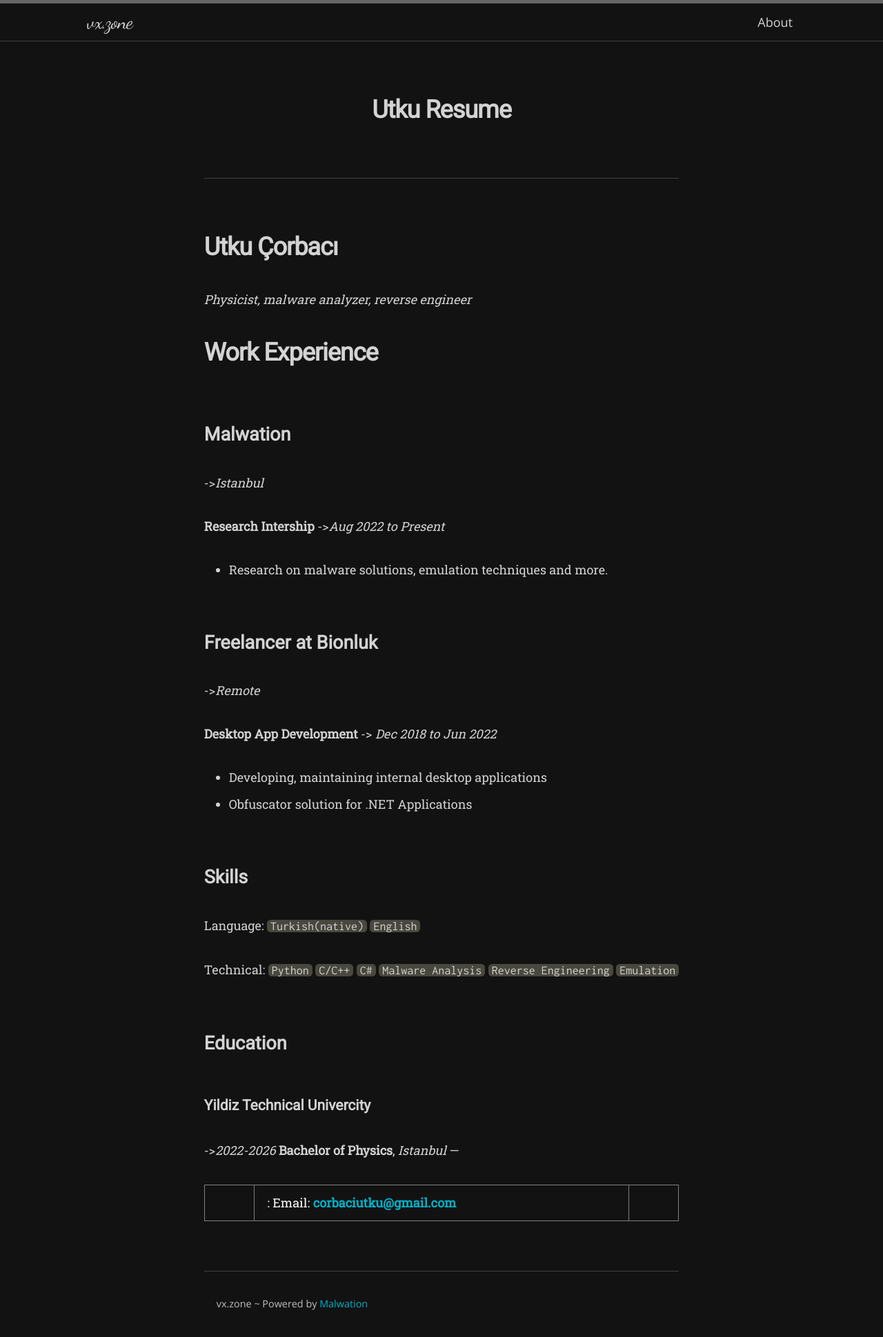
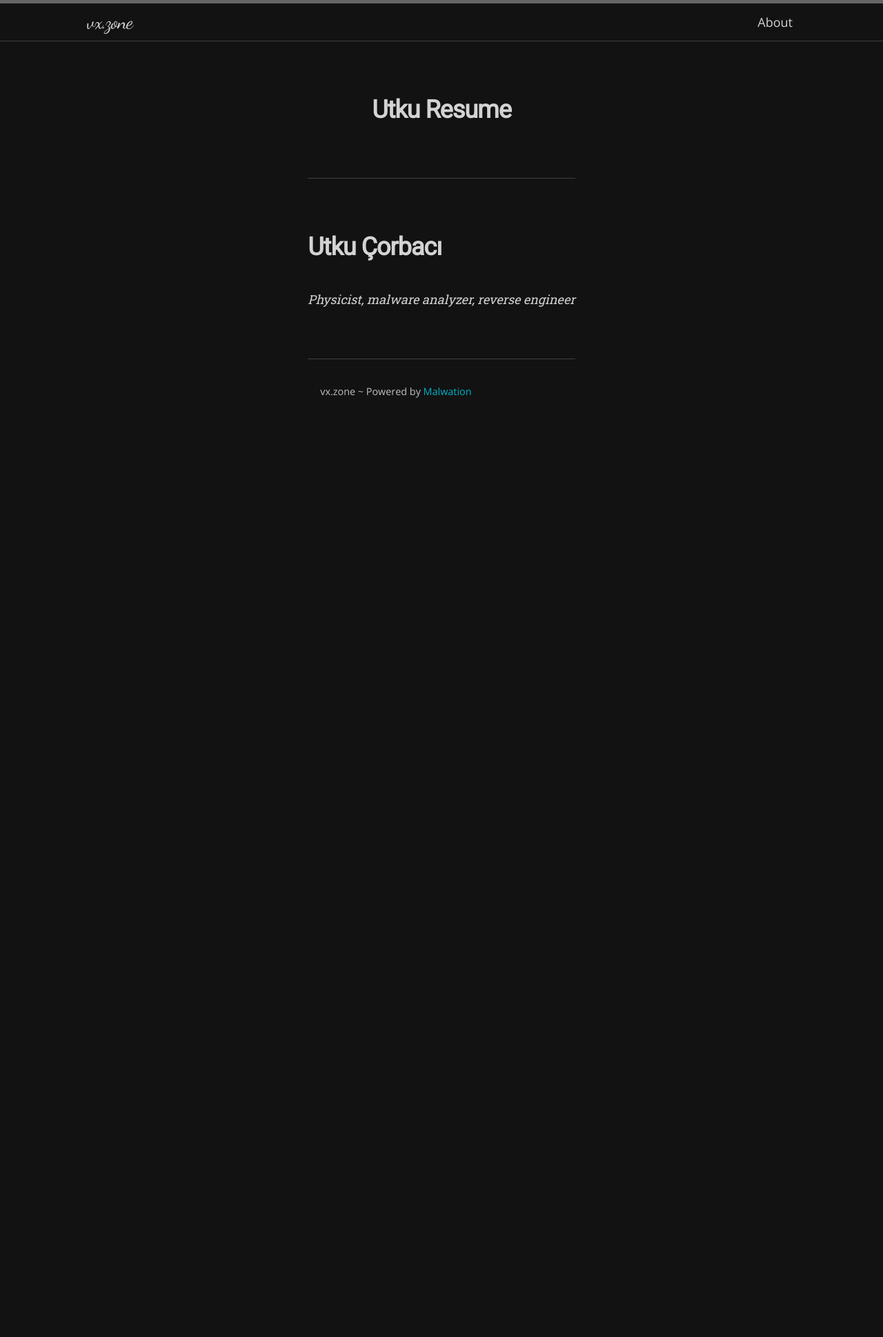
Before and after one commit to vx-zone/vx-zone.github.io, a Jekyll site: the page built from utku.md, in a window 1280 px wide. Shown: the top 1939 px of the page at 69% size. Built offline with Jekyll 4.4.1, drawn with Linux system fonts in a browser that asks for light colours; nearby versions of some CDN libraries; some web fonts are replaced.

Commit message:
Update utku.md

```diff
--- a/utku.md
+++ b/utku.md
@@ -7,36 +7,3 @@ permalink: /utku/
 # **Utku Çorbacı**
 
 _Physicist, malware analyzer, reverse engineer_
-
-# Work Experience
-## Malwation
-->_Istanbul_
-
-**Research Intership**
-->_Aug 2022 to Present_
-
-- Research on malware solutions, emulation techniques and more.
-
-## Freelancer at Bionluk
-->_Remote_
-
-**Desktop App Development**
--> _Dec 2018 to Jun 2022_
-
-- Developing, maintaining internal desktop applications
-- Obfuscator solution for .NET Applications
-
-## Skills
-
-Language: `Turkish(native)` `English`
-
-Technical: `Python` `C/C++` `C#` `Malware Analysis` `Reverse Engineering` `Emulation`
-
-## Education
-
-### Yildiz Technical Univercity
-->_2022-2026_
-**Bachelor of Physics**, _Istanbul_
----
-
-||: Email: **<corbaciutku@gmail.com>** ||
```
